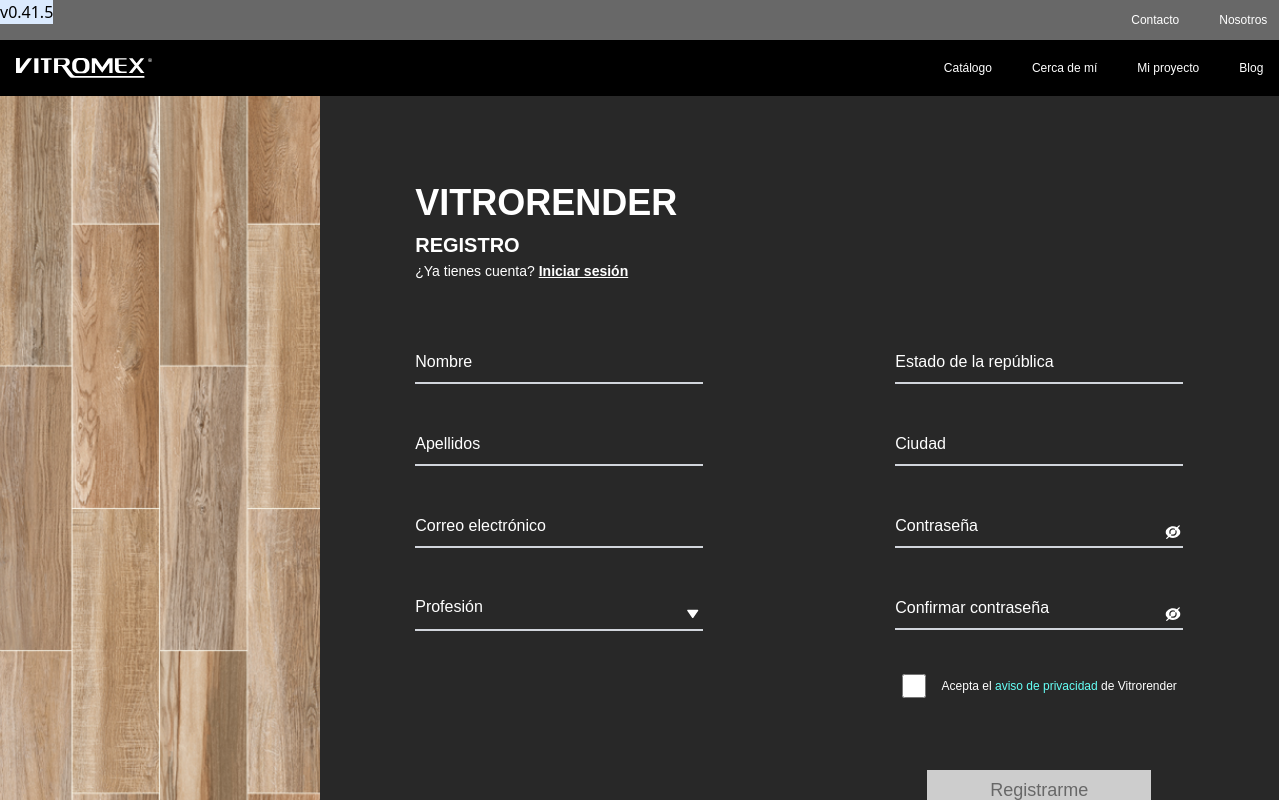
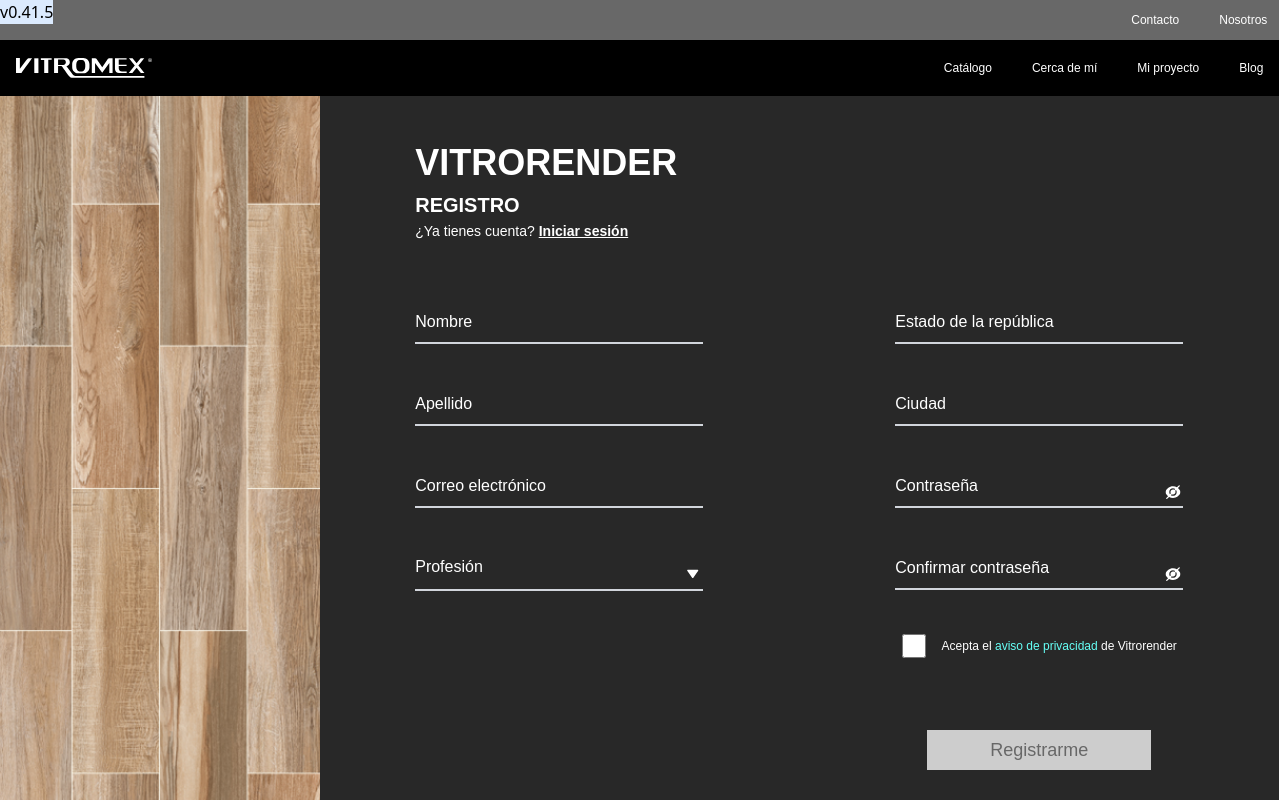
Before and after one commit to PortalesGIS/render-web-vitromex-web, a React (Create React App) app: page /form/register in a window 1280 px wide. Built offline with nearby package versions, Linux system fonts and the light colour scheme.

Commit message:
style: version v0.41.5 cambios forms

```diff
--- a/src/components/Form/FormRegister.jsx
+++ b/src/components/Form/FormRegister.jsx
@@ -109,7 +109,7 @@
               htmlFor="lastName"
               className="absolute text-sm text-neutral00 duration-300 transform -translate-y-6 scale-75 top-3 -z-10 origin-[0] peer-focus:left-0 peer-focus:text-white peer-placeholder-shown:scale-100 peer-placeholder-shown:translate-y-0 peer-focus:scale-75 peer-focus:-translate-y-6"
             >
-              Apellidos
+              Apellido
             </label>
             <div className="absolute w-full">
               {!lastName && state.errorInput && (
@@ -144,14 +144,12 @@
           {/* profession */}
           <div className="relative z-1 mb-6 w-full group">
             <div
-              id="dropdownButton"
-              data-dropdown-toggle="dropdown"
-              className={`block py-2.5 px-0 w-full text-sm text-white bg-transparent border-0 border-b-2 focus:border-b-3 ${
+              className={`cursor-pointer block py-2.5 px-0 w-full text-sm text-white bg-transparent border-0 border-b-2 focus:border-b-3 ${
                 !profession && state.errorInput
                   ? "border-Feedback_Warning"
                   : "border-gray-300"
               }  appearance-none focus:outline-none focus:ring-0 peer`}
-              type="button"
+              onClick={showVisibilitySelect}
             >
               {profession === "" ? (
                 <span>Profesión</span>
--- a/src/index.css
+++ b/src/index.css
@@ -54,7 +54,8 @@
 button,
 a,
 h1,
-label {
+label,
+input {
   font-family: "Montserrat", sans-serif;
 }
 
--- a/src/pages/Register.jsx
+++ b/src/pages/Register.jsx
@@ -15,7 +15,7 @@
 const RegistroMedium = () => {
   return (
     <div className="medium:col-span-9 xsmall:col-span-full flex justify-center items-center bg-neutral80">
-      <div className="flex flex-col gap-y-14 pt-20 mb-28">
+      <div className="flex flex-col gap-y-14 xsmall:pt-20 medium:pt-10 mb-28">
         <div>
           <div className="uppercase text-left font-bold text-Text-4xl text-white">
             <h1>Vitrorender</h1>
```
